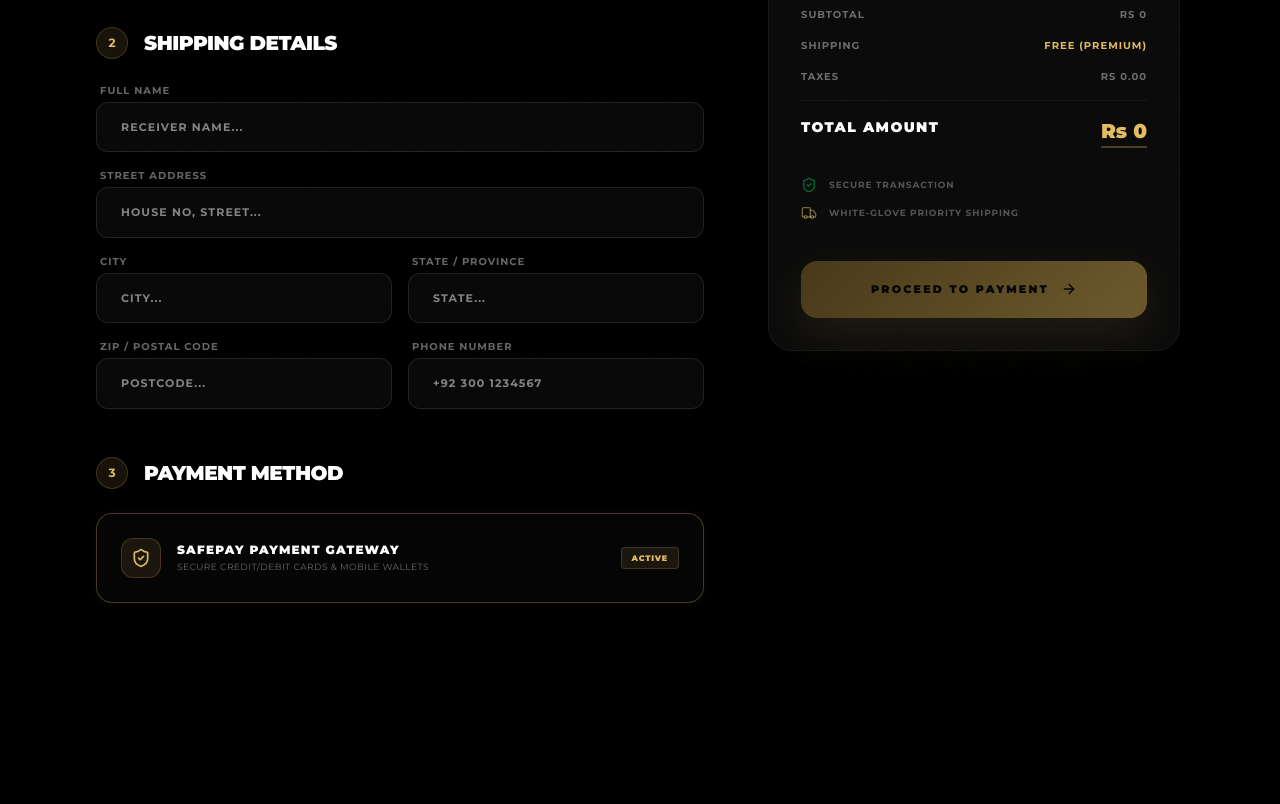
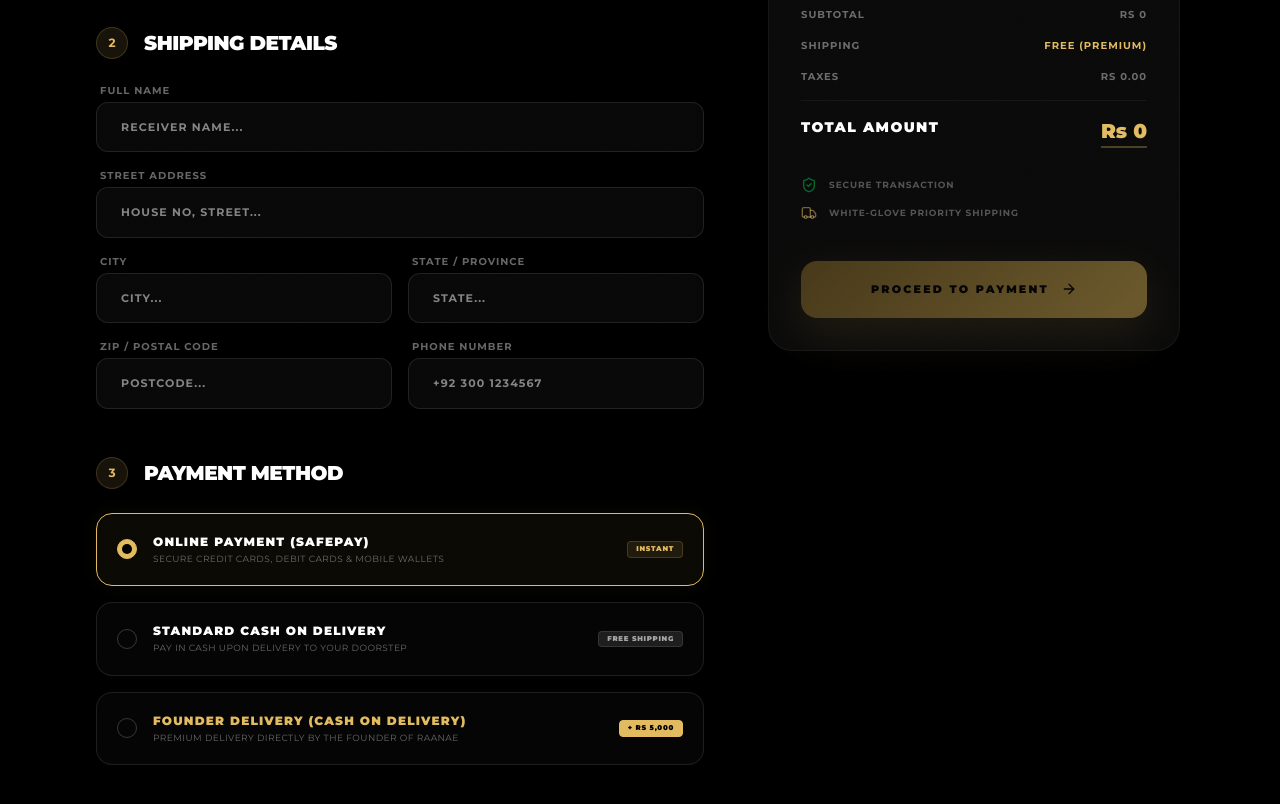
Before and after one commit to mhazmatjunior/lizam-Website, a Next.js app: page /checkout in a window 1280 px wide. Shown: the part 326-1130 px from the top of the page. Before the commit the page ends 1073 px from the top, so only its background shows below. Built offline with nearby package versions, Linux system fonts and the light colour scheme; no server answers; the database is empty; a web font is replaced by a local one.

Commit message:
feat: add cash on delivery options (standard & founder delivery) to checkout and admin dashboards

```diff
--- a/src/app/admin/(dashboard)/orders/page.tsx
+++ b/src/app/admin/(dashboard)/orders/page.tsx
@@ -26,6 +26,7 @@ interface Order {
   amount: number;
   currency: string;
   status: string;
+  paymentMethod?: string;
   createdAt: string;
   updatedAt: string;
 }
@@ -182,6 +183,16 @@ const OrderDetailsModal = ({ order, onClose }: { order: Order; onClose: () => vo
             <DetailRow icon={Mail} label="Digital Contact" value={order.email} field="email" index={1} />
             <DetailRow icon={Phone} label="Line of Communication" value={order.phone} field="phone" index={2} />
             <DetailRow icon={Truck} label="Dispatch Coordinates" value={order.address} field="address" index={3} />
+            <DetailRow
+              icon={CheckCircle}
+              label="Payment / Delivery Method"
+              value={
+                order.paymentMethod === 'cod_founder' ? 'Cash on Delivery (Founder Delivery)' :
+                order.paymentMethod === 'cod_standard' ? 'Cash on Delivery (Standard)' :
+                'Online Payment (Safepay)'
+              }
+              index={4}
+            />
           </div>
 
           <div className="pt-4 flex flex-col sm:flex-row gap-3">
@@ -350,7 +361,17 @@ export default function OrdersPage() {
                       <td className="px-8 py-6">
                         <div className="space-y-1">
                           <p className="text-[11px] font-black text-white/90">Rs {order.amount.toLocaleString()}</p>
-                          <p className="text-[8px] text-white/20 font-medium tracking-tight">1 Item</p>
+                          <div className="flex items-center gap-1.5 pt-0.5">
+                            {order.paymentMethod === 'cod_founder' && (
+                              <span className="text-[7px] font-black uppercase tracking-widest text-[#e2bb61] bg-[#e2bb61]/10 px-1.5 py-0.5 rounded border border-[#e2bb61]/20">COD Founder</span>
+                            )}
+                            {order.paymentMethod === 'cod_standard' && (
+                              <span className="text-[7px] font-black uppercase tracking-widest text-emerald-400 bg-emerald-500/10 px-1.5 py-0.5 rounded border border-emerald-500/10">COD Standard</span>
+                            )}
+                            {(order.paymentMethod === 'safepay' || !order.paymentMethod) && (
+                              <span className="text-[7px] font-black uppercase tracking-widest text-blue-400 bg-blue-500/10 px-1.5 py-0.5 rounded border border-blue-500/10">Safepay</span>
+                            )}
+                          </div>
                         </div>
                       </td>
                       <td className="px-8 py-6">
--- a/src/app/checkout/page.tsx
+++ b/src/app/checkout/page.tsx
@@ -15,6 +15,7 @@ export default function CheckoutPage() {
   const { decrementStock } = useProducts();
   const [isSubmitting, setIsSubmitting] = useState(false);
   const [errors, setErrors] = useState<Record<string, string>>({});
+  const [paymentMethod, setPaymentMethod] = useState<'safepay' | 'cod_standard' | 'cod_founder'>('safepay');
   const [formData, setFormData] = useState({
     email: "",
     fullName: "",
@@ -25,6 +26,8 @@ export default function CheckoutPage() {
     country: "Pakistan",
     phone: "",
   });
+
+  const totalAmount = subtotal + (paymentMethod === 'cod_founder' ? 5000 : 0);
 
   const handleInputChange = (e: React.ChangeEvent<HTMLInputElement | HTMLSelectElement>) => {
     const { name, value } = e.target;
@@ -70,8 +73,9 @@ export default function CheckoutPage() {
           phone: formData.phone,
           address: fullAddress,
           product: productSummary,
-          amount: subtotal,
+          amount: totalAmount,
           currency: 'PKR',
+          payment_method: paymentMethod,
         }),
       });
 
@@ -85,12 +89,14 @@ export default function CheckoutPage() {
         decrementStock(item.id, item.quantity);
       });
 
-      // 3. Create Safepay checkout session
+      // 3. Conditional routing based on payment method
+      if (paymentMethod === 'safepay') {
+        // Create Safepay checkout session
         const checkoutRes = await fetch('/api/checkout', {
           method: 'POST',
           headers: { 'Content-Type': 'application/json' },
           body: JSON.stringify({
-          amount: subtotal,
+            amount: totalAmount,
             currency: 'PKR',
             orderId,
           }),
@@ -99,11 +105,24 @@ export default function CheckoutPage() {
         const checkoutData = await checkoutRes.json();
         if (!checkoutData.url) throw new Error(checkoutData.error || 'Failed to initialize payment');
 
-      // 4. Clear client cart
+        // Clear client cart & redirect to Safepay
         clearCart();
+        window.location.href = checkoutData.url;
+      } else {
+        // For Cash on Delivery (Standard or Founder): direct success confirmation
+        // Let's call patch or updates if we want to confirm status as processing
+        await fetch('/api/orders', {
+          method: 'PATCH',
+          headers: { 'Content-Type': 'application/json' },
+          body: JSON.stringify({
+            orderId,
+            status: 'processing'
+          })
+        });
 
-      // 5. Redirect to Safepay Checkout URL
-      window.location.href = checkoutData.url;
+        clearCart();
+        router.push(`/checkout/success/${orderId}`);
+      }
     } catch (err: any) {
       console.error('❌ Checkout placement failed:', err.message);
       alert(`Checkout failed: ${err.message}`);
@@ -247,18 +266,57 @@ export default function CheckoutPage() {
                 <div className="w-8 h-8 rounded-full bg-gold/10 border border-gold/20 flex items-center justify-center text-gold text-xs font-bold">3</div>
                 <h2 className="text-xl font-black uppercase tracking-tight">Payment Method</h2>
               </div>
-              <div className="bg-white/[0.02] border border-[#e2bb61]/30 rounded-2xl p-6 flex items-center justify-between relative shadow-[0_0_15px_rgba(226,187,97,0.03)]">
+              <div className="space-y-4">
+                {/* Safepay Option */}
+                <div
+                  onClick={() => setPaymentMethod('safepay')}
+                  className={`cursor-pointer rounded-2xl p-5 border transition-all duration-300 flex items-center justify-between relative ${paymentMethod === 'safepay' ? 'bg-[#e2bb61]/5 border-[#e2bb61] shadow-[0_0_20px_rgba(226,187,97,0.05)]' : 'bg-white/[0.02] border-white/10 hover:border-white/20'}`}
+                >
                   <div className="flex items-center gap-4">
-                  <div className="w-10 h-10 rounded-xl bg-[#e2bb61]/10 flex items-center justify-center border border-[#e2bb61]/20">
-                    <ShieldCheck className="w-5 h-5 text-[#e2bb61]" />
+                    <div className={`w-5 h-5 rounded-full border flex items-center justify-center transition-colors ${paymentMethod === 'safepay' ? 'border-[#e2bb61] bg-[#e2bb61]' : 'border-white/20'}`}>
+                      {paymentMethod === 'safepay' && <div className="w-2.5 h-2.5 rounded-full bg-black" />}
                     </div>
                     <div>
-                    <h4 className="text-xs font-black uppercase tracking-widest text-white">Safepay Payment Gateway</h4>
-                    <p className="text-[9px] uppercase tracking-wider text-white/40 mt-0.5">Secure Credit/Debit Cards & Mobile Wallets</p>
+                      <h4 className="text-xs font-black uppercase tracking-widest text-white">Online Payment (Safepay)</h4>
+                      <p className="text-[9px] uppercase tracking-wider text-white/40 mt-0.5">Secure credit cards, debit cards & mobile wallets</p>
                     </div>
                   </div>
-                <span className="text-[8px] font-black uppercase tracking-widest bg-[#e2bb61]/10 text-[#e2bb61] px-2.5 py-1 rounded border border-[#e2bb61]/20">Active</span>
-                <div className="absolute inset-0 bg-[#e2bb61]/5 blur-2xl opacity-10 -z-10" />
+                  <span className="text-[7px] font-black uppercase tracking-widest bg-[#e2bb61]/10 text-[#e2bb61] px-2 py-0.5 rounded border border-[#e2bb61]/20">Instant</span>
+                </div>
+
+                {/* Standard COD Option */}
+                <div
+                  onClick={() => setPaymentMethod('cod_standard')}
+                  className={`cursor-pointer rounded-2xl p-5 border transition-all duration-300 flex items-center justify-between relative ${paymentMethod === 'cod_standard' ? 'bg-[#e2bb61]/5 border-[#e2bb61] shadow-[0_0_20px_rgba(226,187,97,0.05)]' : 'bg-white/[0.02] border-white/10 hover:border-white/20'}`}
+                >
+                  <div className="flex items-center gap-4">
+                    <div className={`w-5 h-5 rounded-full border flex items-center justify-center transition-colors ${paymentMethod === 'cod_standard' ? 'border-[#e2bb61] bg-[#e2bb61]' : 'border-white/20'}`}>
+                      {paymentMethod === 'cod_standard' && <div className="w-2.5 h-2.5 rounded-full bg-black" />}
+                    </div>
+                    <div>
+                      <h4 className="text-xs font-black uppercase tracking-widest text-white">Standard Cash on Delivery</h4>
+                      <p className="text-[9px] uppercase tracking-wider text-white/40 mt-0.5">Pay in cash upon delivery to your doorstep</p>
+                    </div>
+                  </div>
+                  <span className="text-[7px] font-black uppercase tracking-widest bg-white/10 text-white/60 px-2 py-0.5 rounded border border-white/10">Free Shipping</span>
+                </div>
+
+                {/* Founder COD Option */}
+                <div
+                  onClick={() => setPaymentMethod('cod_founder')}
+                  className={`cursor-pointer rounded-2xl p-5 border transition-all duration-300 flex items-center justify-between relative ${paymentMethod === 'cod_founder' ? 'bg-gold/10 border-gold shadow-[0_0_25px_rgba(200,164,77,0.1)]' : 'bg-white/[0.02] border-white/10 hover:border-white/20'}`}
+                >
+                  <div className="flex items-center gap-4">
+                    <div className={`w-5 h-5 rounded-full border flex items-center justify-center transition-colors ${paymentMethod === 'cod_founder' ? 'border-gold bg-gold' : 'border-white/20'}`}>
+                      {paymentMethod === 'cod_founder' && <div className="w-2.5 h-2.5 rounded-full bg-black" />}
+                    </div>
+                    <div>
+                      <h4 className="text-xs font-black uppercase tracking-widest text-gold">Founder Delivery (Cash on Delivery)</h4>
+                      <p className="text-[9px] uppercase tracking-wider text-white/40 mt-0.5">Premium delivery directly by the founder of RAANAE</p>
+                    </div>
+                  </div>
+                  <span className="text-[7px] font-black uppercase tracking-widest bg-gold text-black px-2 py-0.5 rounded font-black border border-gold">+ Rs 5,000</span>
+                </div>
               </div>
             </section>
 
@@ -294,6 +352,12 @@ export default function CheckoutPage() {
                   <span>Subtotal</span>
                   <span>Rs {subtotal.toLocaleString()}</span>
                 </div>
+                {paymentMethod === 'cod_founder' && (
+                  <div className="flex justify-between text-[10px] uppercase tracking-widest text-[#e2bb61] font-bold">
+                    <span>Founder Delivery Fee</span>
+                    <span>Rs 5,000</span>
+                  </div>
+                )}
                 <div className="flex justify-between text-[10px] uppercase tracking-widest text-white/40 font-bold">
                   <span>Shipping</span>
                   <span className="text-gold">FREE (PREMIUM)</span>
@@ -304,7 +368,7 @@ export default function CheckoutPage() {
                 </div>
                 <div className="flex justify-between border-t border-white/5 pt-4">
                   <span className="text-sm font-black uppercase tracking-widest">Total Amount</span>
-                  <span className="text-xl font-black text-gold underline underline-offset-8 decoration-gold/30">Rs {subtotal.toLocaleString()}</span>
+                  <span className="text-xl font-black text-gold underline underline-offset-8 decoration-gold/30">Rs {totalAmount.toLocaleString()}</span>
                 </div>
               </div>
 
```
Also changed, not shown: src/app/api/orders/route.ts (+42 -12 lines). Lines whose indentation alone changed are shown as unchanged.
